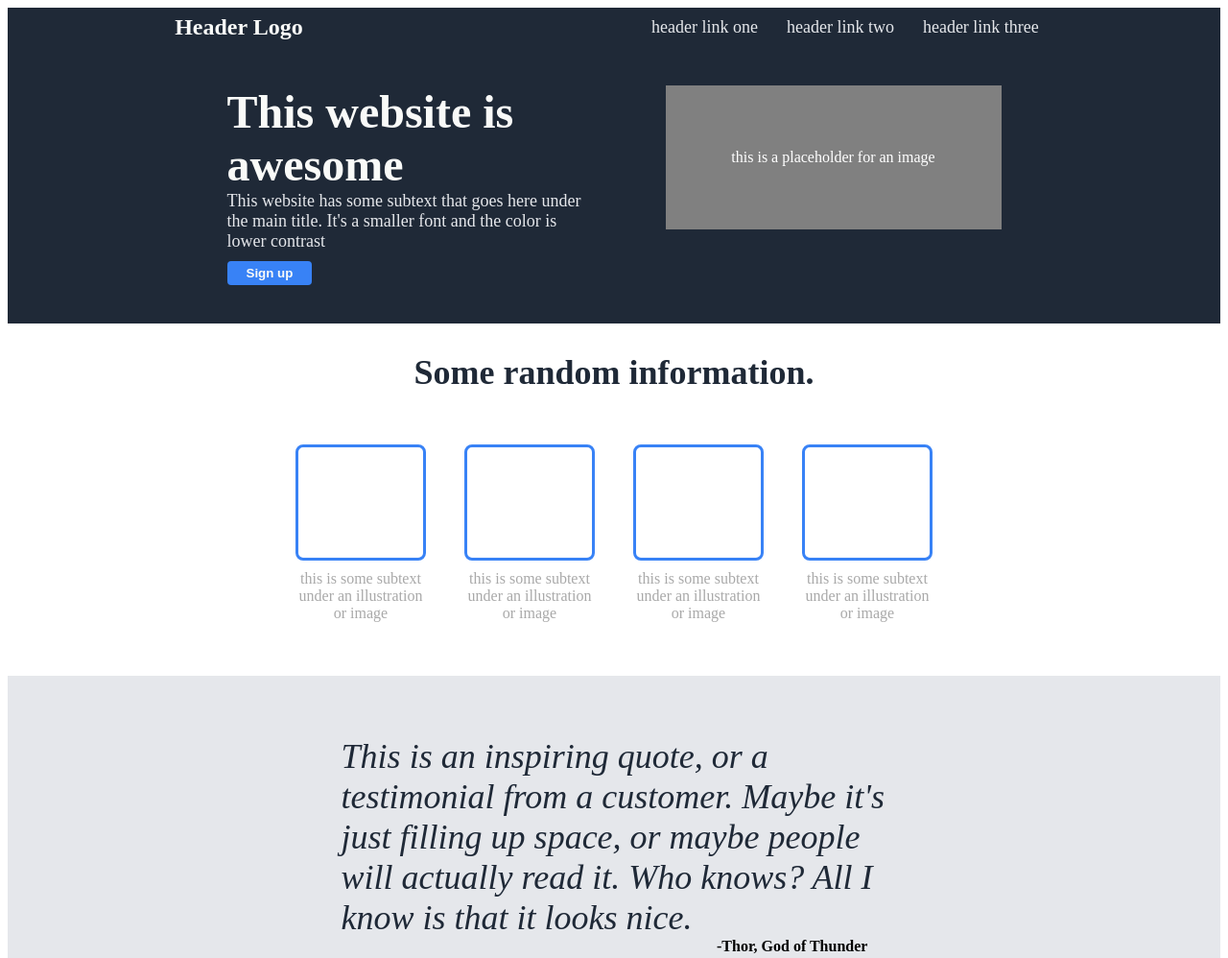
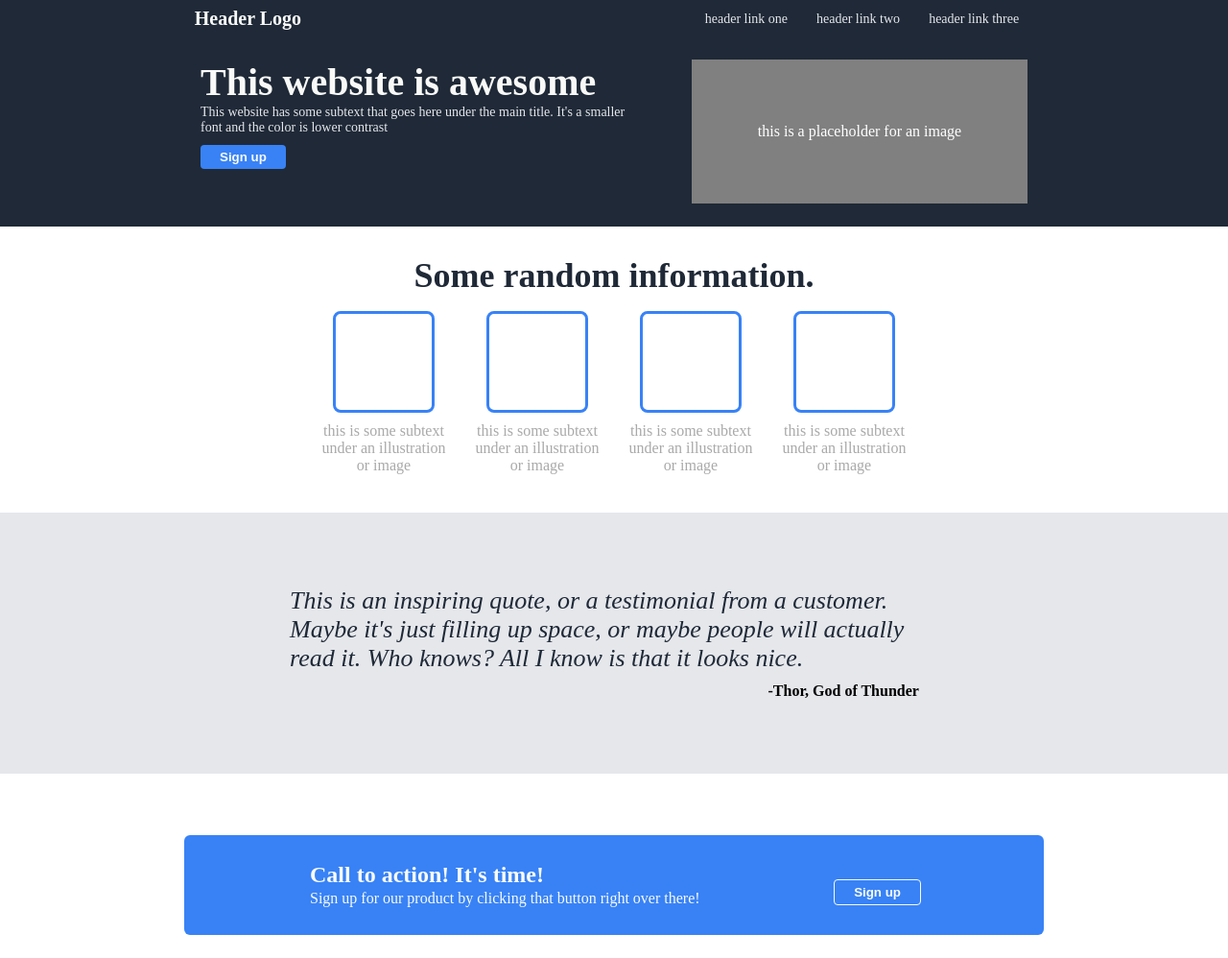
Before and after one commit to lchase36/landing_page, a plain HTML site: page index.html in a window 1280 px wide. Shown: the top 998 px of the page at 96% size. Drawn offline with Linux system fonts and the light colour scheme.

Commit message:
Create final elements and cleanup styling
Create the signup section and the footer. Make various changes
throughout the code cleanup overall formatting.

```diff
--- a/index.html
+++ b/index.html
@@ -8,7 +8,6 @@
   <title>Landing Page</title>
 </head>
 <body>
-
   <div class="header">
     <h3 class="logo">Header Logo</h3>
     <ul>
@@ -61,7 +60,7 @@
       <h3>Call to action! It's time!</h3>
       <span>Sign up for our product by clicking that button right over there!</span>
     </div>
-    <button class="signup foot">Sign up</button>
+    <button class="signup-foot">Sign up</button>
   </div>
 
   <div class="footer">
--- a/style.css
+++ b/style.css
@@ -1,19 +1,24 @@
 body {
   display: flex;
   flex-direction: column;
+  margin: 0;
+  padding: 0;
 }
-
-.header {
+.header,
+.footer {
   display: flex;
   justify-content: space-around;
   color: white;
   background: #1F2937;
   align-items: center;
+}
 
+.footer {
+  padding: 2%;
 }
 
 .logo {
-  font-size: 24px;
+  font-size: 20px;
   color: #F9FAF8;
   padding: 0;
   margin: 0;
@@ -35,7 +40,7 @@ li {
 .subtitle,
 a {
   color: #E5E7EB;
-  font-size: 18px;
+  font-size: 14px;
 }
 
 .subtitle {
@@ -52,15 +57,16 @@ a {
   background: #1F2937;
   justify-content: space-around;
   align-items: stretch;
-  padding: 5vh 15vw
+  padding: 3vh 15vw
 }
 
 .title-text {
-  width: 30vw;
+  width: 35vw;
+  margin-right: 30px;
 }
 
 .title {
-  font-size: 48px;
+  font-size: 40px;
   color: #F9FAF8;
   padding: 0;
   margin: 0;
@@ -76,17 +82,14 @@ a {
   color: white;
 }
 
-.signup {
+
+button {
   color: #F9FAF8;
   font-weight: bold;
   background: #3882F6;
   border: 0px;
   border-radius: 4px;
   padding: 5px 20px;
-}
-
-.foot {
-  border: 2px #F9FAF8;
 }
 
 .illustrations {
@@ -98,13 +101,16 @@ a {
 h2 {
   font-size: 36px;
   font-weight: bolder;
-  color: #1F2937
+  color: #1F2937;
+  margin: 30px 0 0 0;
+  padding: 0;
 }
 
 .info-tiles {
   display: flex;
-  gap: 40px;
-  padding: 3vh 0 7vh;
+  gap: 30px;
+  padding: 2vh 0 5vh;
+  flex-wrap: wrap;
 }
 
 .tile-block {
@@ -114,8 +120,8 @@ h2 {
 }
 
 .img-tile {
-  width: 130px;
-  height: 115px;
+  width: 100px;
+  height: 100px;
   border: 3px solid #3882F6;
   border-radius: 8px;
   margin-bottom: 10px;
@@ -131,11 +137,11 @@ h2 {
   background: #E5E7EB;
   display: flex;
   justify-content: center;
-  padding: 5%;
+  padding: 6%;
 }
 
 .quote-text {
-  width: 50%;
+  width: 60%;
   height: 15%;
   display: flex;
   flex-direction: column;
@@ -143,7 +149,7 @@ h2 {
 }
 
 .quote-text p {
-  font-size: 36px;
+  font-size: 26px;
   font-style: italic;
   color: #1F2937;
   margin: 0;
@@ -152,5 +158,31 @@ h2 {
 .quote-text span {
   font-weight: bold;
   align-self: flex-end;
-  margin-right: 20px;
+  margin: 10px 20px 0 0;
 }
+
+.signup-section {
+  background: #3882F6;
+  margin: 5% 15%;
+  padding: 2% 10%;
+  border-radius: 6px;
+  display: flex;
+  justify-content: space-between;
+  align-items: flex-end;
+}
+
+.signup-text {
+  color: #F9FAF8;
+  margin: 3px;
+}
+
+.signup-text h3 {
+  margin: 0;
+  padding: 0 0 2px 0;
+  font-size: 24px;
+}
+
+.signup-foot {
+  border: 1px solid #F9FAF8;
+  margin-bottom: 5px;
+}
```
